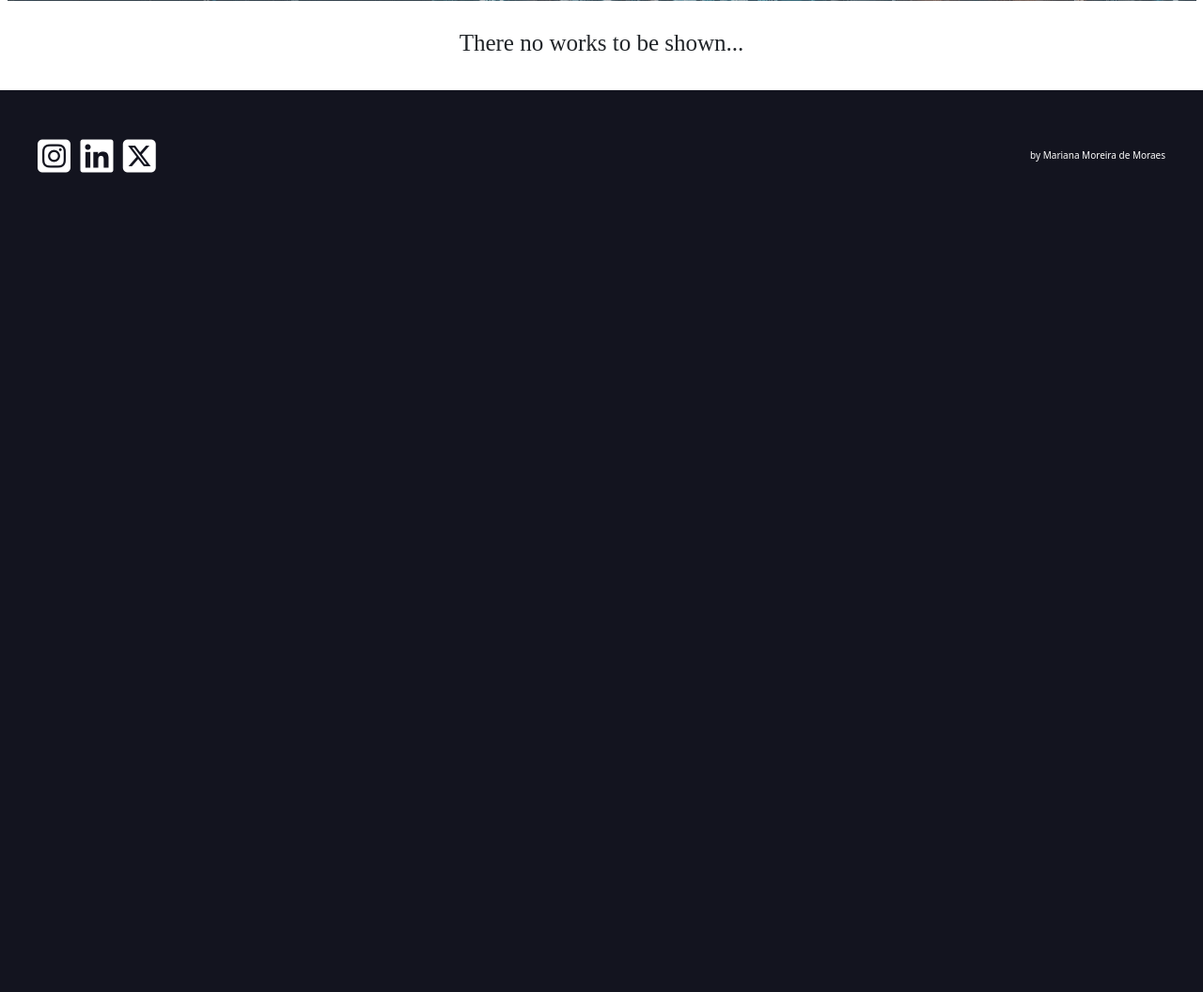
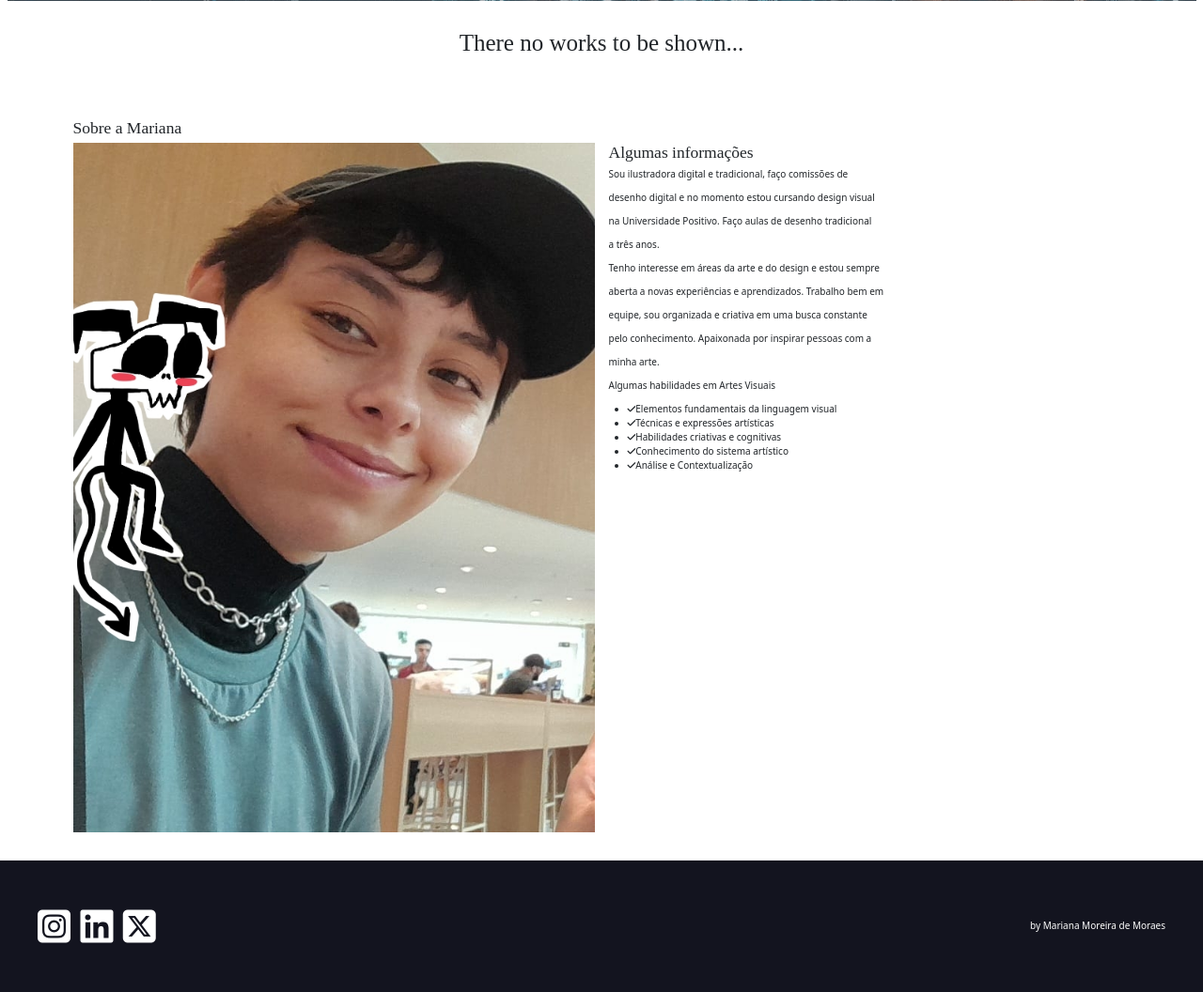
Before and after one commit to Fabio-R-Moraes/artes_portfolio, a Django app: page / in a window 1280 px wide. Shown: the part 824-1880 px from the top of the page at 94% size. Before the commit the page ends 1008 px from the top, so only its background shows below. Run offline with Django 5.2, Linux system fonts and the light colour scheme; data that the repository does not hold is empty.

Commit message:
Página about

```diff
--- a/base_templates/global/base.html
+++ b/base_templates/global/base.html
@@ -13,6 +13,7 @@
     <main class="main-content-container">
         {% block conteudo %}{% endblock %}
         {% include 'global/partials/pagination.html' %}
+        {% include 'global/partials/about.html' %}
     </main>
     {% include 'global/partials/footer.html' %}
     <script src="{% static 'portfolio/js/script.js' %}"></script>
--- /dev/null
+++ b/base_templates/global/partials/about.html
@@ -0,0 +1,34 @@
+{% load static%}
+        <div id="about_area">
+            <div class="container">
+                <div class="row">
+                    <div class="col-12">
+                        <h3 class="main-title">Sobre a Mariana</h3>
+                    </div>
+                    <!-- Colocando as colunas respeitando as medidas da tela -->
+                    <div class="col-md-6">
+                        <img src="{% static 'portfolio/image/mary-ann.jpeg' %}" alt="Mariana" class="img-fluid">
+                    </div>
+                    <div class="col-md-6 text-about">
+                        <h3 class="about-title">Algumas informações</h3>
+                        <p>Sou ilustradora digital e tradicional, faço comissões de</p>
+                        <p>desenho digital e no momento estou cursando design visual</p>
+                        <p>na Universidade Positivo. Faço aulas de desenho tradicional</p´>
+                        <p>a três anos.</p>
+                        <p>Tenho interesse em áreas da arte e do design e estou sempre</p>
+                        <p>aberta a novas experiências e aprendizados. Trabalho bem em</p>
+                        <p>equipe, sou organizada e criativa em uma busca constante</p>
+                        <p>pelo conhecimento. Apaixonada por inspirar pessoas com a</p>
+                        <p>minha arte.</p>
+                        <p>Algumas habilidades em Artes Visuais</p>
+                        <ul id="about-list">
+                            <li><i class="fas fa-check"></i>Elementos fundamentais da linguagem visual</li>
+                            <li><i class="fas fa-check"></i>Técnicas e expressões artísticas</li>
+                            <li><i class="fas fa-check"></i>Habilidades criativas e cognitivas</li>
+                            <li><i class="fas fa-check"></i>Conhecimento do sistema artístico</li>
+                            <li><i class="fas fa-check"></i>Análise e Contextualização</li>
+                        </ul>
+                    </div>
+                </div>
+            </div>
+        </div>
--- a/base_templates/global/partials/head.html
+++ b/base_templates/global/partials/head.html
@@ -4,15 +4,15 @@
     <meta http-equiv="X-UA-Compatible" content="IE-edge">
     <meta name="viewport" content="width=device-width, initial-scale=1.0">
 
+    <!-- Fonte do Google -->
+	<link rel="preconnect" href="https://fonts.googleapis.com">
+	<link rel="preconnect" href="https://fonts.gstatic.com" crossorigin>
+	<link href="https://fonts.googleapis.com/css2?family=Roboto:wght@300;400;700&display=swap" rel="stylesheet">
+
     <!--Fonte Awesome-->
     <link rel="stylesheet" href="https://cdnjs.cloudflare.com/ajax/libs/font-awesome/6.7.2/css/fontawesome.min.css" integrity="sha512-v8QQ0YQ3H4K6Ic3PJkym91KoeNT5S3PnDKvqnwqFD1oiqIl653crGZplPdU5KKtHjO0QKcQ2aUlQZYjHczkmGw==" crossorigin="anonymous" referrerpolicy="no-referrer" />
     <link rel="stylesheet" href="https://cdnjs.cloudflare.com/ajax/libs/font-awesome/6.7.2/css/brands.min.css" integrity="sha512-58P9Hy7II0YeXLv+iFiLCv1rtLW47xmiRpC1oFafeKNShp8V5bKV/ciVtYqbk2YfxXQMt58DjNfkXFOn62xE+g==" crossorigin="anonymous" referrerpolicy="no-referrer" />
     <link rel="stylesheet" href="https://cdnjs.cloudflare.com/ajax/libs/font-awesome/6.7.2/css/solid.min.css" integrity="sha512-DzC7h7+bDlpXPDQsX/0fShhf1dLxXlHuhPBkBo/5wJWRoTU6YL7moeiNoej6q3wh5ti78C57Tu1JwTNlcgHSjg==" crossorigin="anonymous" referrerpolicy="no-referrer" />
-
-    <!-- Fonte do Google -->
-	<link rel="preconnect" href="https://fonts.googleapis.com">
-	<link rel="preconnect" href="https://fonts.gstatic.com" crossorigin>
-	<link href="https://fonts.googleapis.com/css2?family=Roboto:wght@300;400;700&display=swap" rel="stylesheet">
 
     <!--Arquivo de estilos-->
     <link href="https://cdn.jsdelivr.net/npm/bootstrap@5.3.7/dist/css/bootstrap.min.css" rel="stylesheet" integrity="sha384-LN+7fdVzj6u52u30Kp6M/trliBMCMKTyK833zpbD+pXdCLuTusPj697FH4R/5mcr" crossorigin="anonymous">
--- a/base_templates/global/partials/menu.html
+++ b/base_templates/global/partials/menu.html
@@ -10,7 +10,8 @@
     </button>
     <div class="menu-content">
         <nav class="menu-nav">
-            <a href="{% url 'portfolio:photos-home' %}">Home</a>
+            <a class="nav-item nav-link" id="home-menu" href="{% url 'portfolio:photos-home' %}">Home</a>
+            <a class="nav-item nav-link" id="about-menu">Sobre</a>
 
             {% if user.is_authenticated %}
                 <a href="{% url 'autores:dashboard_photo_new' %}">{% translate 'New work' %}</a>
```
Also changed, not shown: portfolio/static/portfolio/css/styles.css (+49 -2 lines), portfolio/static/portfolio/image/mary-ann.jpeg (added), portfolio/static/portfolio/image/rachuras.png (added).
